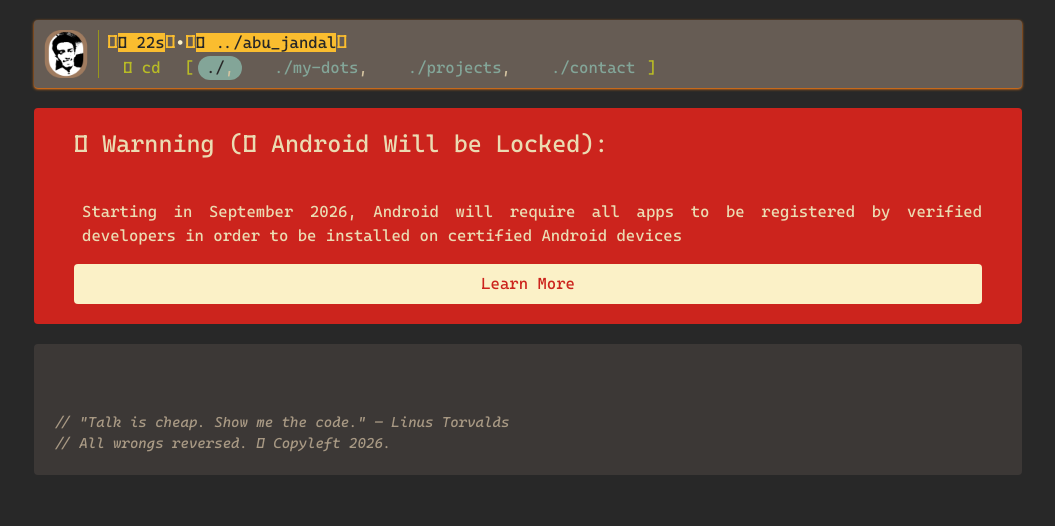
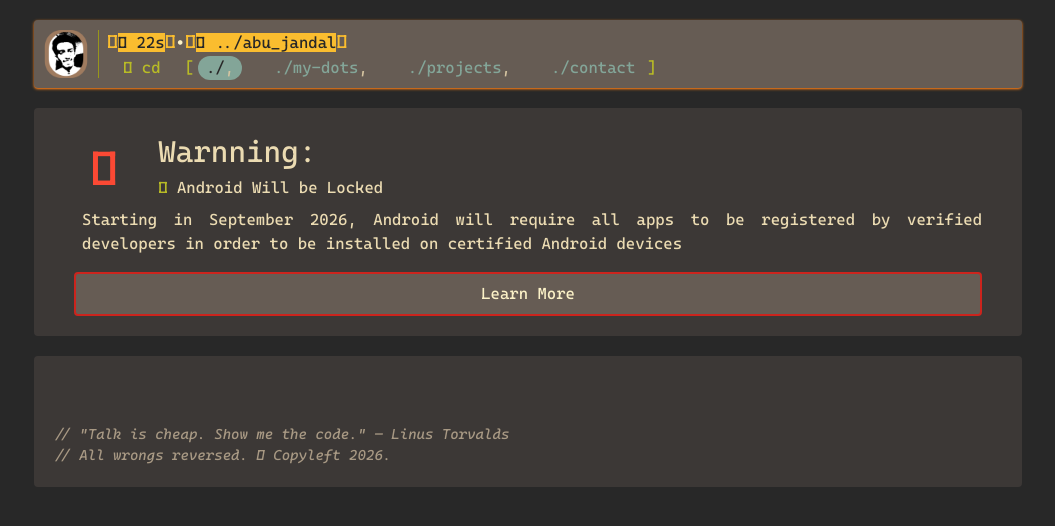
Before and after one commit to ex-jandal/my-portfolio, a SvelteKit app: page / in a window 1280 px wide. Shown: the top 526 px of the page, without its empty margins (112-1167 px from the left). Built offline with nearby package versions, Linux system fonts and the light colour scheme; a web font is replaced by a local one.

Commit message:
fix: android worning was like a flashbank

```diff
--- a/src/routes/+layout.svelte
+++ b/src/routes/+layout.svelte
@@ -69,13 +69,29 @@
       <div class="flex flex-row items-center gap-2"></div>
     </nav>
   </header>
-  <dev class="px-5 sm:px-10 py-5 m-5 rounded-sm bg-gruvbox-red flex flex-col gap-2">
-    <span class='text-lg sm:text-2xl'> Warnning ( Android Will be Locked):</span> <br/>
+  <dev class="px-5 sm:px-10 py-5 m-5 rounded-sm bg-gruvbox-dark1 flex flex-col gap-2">
+    <table class="table-caption">
+      <tbody>
+        <tr>
+          <td class="pl-4 text-gruvbox-bright-red text-5xl translate-y-4"> </td>
+          <td class='pl-10 text-3xl sm:text-3xl'>Warnning:</td>
+        </tr>
+        <tr>
+          <td></td>
+          <td class="pl-10">
+            <span class="text-gruvbox-bright-green text-right">
+              
+            </span>
+            Android Will be Locked
+          </td>
+        </tr>
+      </tbody>
+    </table>
     <p class="pl-2">
       Starting in September 2026, Android will require all apps to be registered by verified developers in order to be installed on certified Android devices
     </p>
     <a
-      class="block w-full rounded-sm p-2 mt-2 bg-gruvbox-light0 text-gruvbox-red text-center hover:bg-gruvbox-bright-red hover:text-gruvbox-light0"
+      class="block w-full rounded-sm border-2 border-gruvbox-red p-2 mt-2 bg-gruvbox-dark3 text-gruvbox-light0 text-center hover:bg-gruvbox-bright-red hover:text-gruvbox-light0"
       href="https://keepandroidopen.org/"
       target="_blank"
     >Learn More</a>
```
